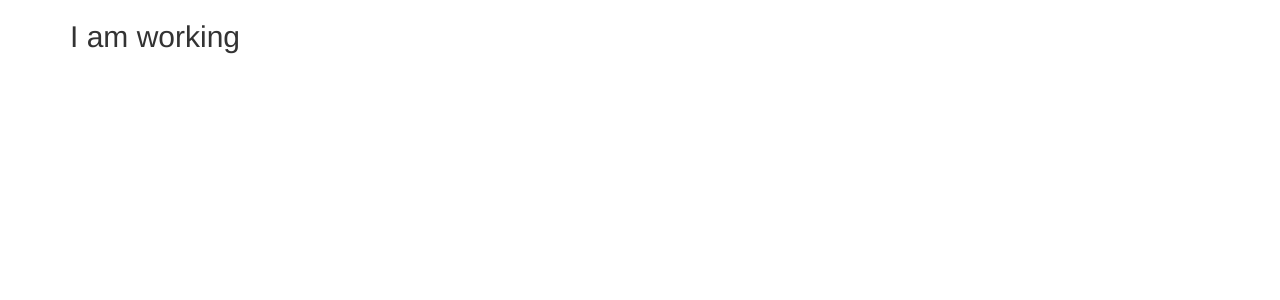
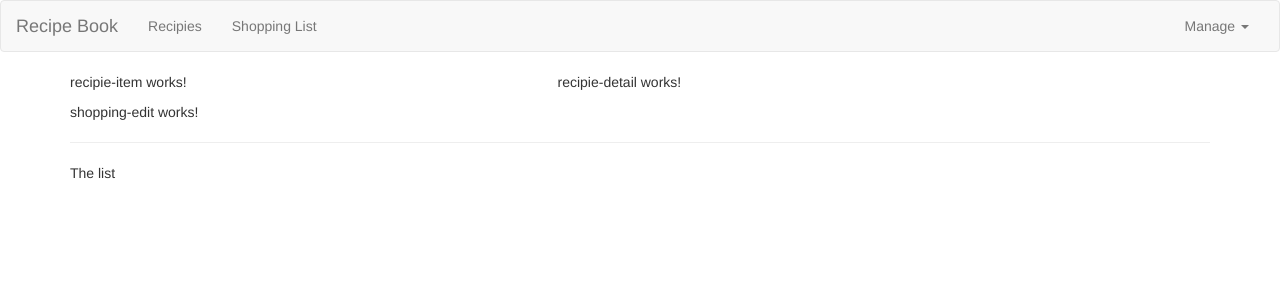
Before and after one commit to slanto/recipes, an Angular app: page / in a window 1280 px wide. Shown: the top 300 px of the page. Built offline with nearby package versions, Linux system fonts and the light colour scheme.

Commit message:
Navigation bar added

```diff
--- a/src/app/app.component.html
+++ b/src/app/app.component.html
@@ -1,7 +1,9 @@
+<app-header></app-header>
 <div class="container">
   <div class="row">
     <div class="col-md-12">
-      <h2>I am working</h2>
+      <app-recipies></app-recipies>
+      <app-shopping-list></app-shopping-list>
     </div>
   </div>
 </div>
--- a/src/app/header/header.component.html
+++ b/src/app/header/header.component.html
@@ -1,3 +1,22 @@
-<p>
-  header works!
-</p>
+<nav class="navbar navbar-default">
+  <div class="container-fluid">
+    <div class="navbar-header">
+      <a href="#" class="navbar-brand">Recipe Book</a>
+    </div>
+    <div class="collapse navbar-collapse">
+      <ul class="nav navbar-nav">
+        <li><a href="#">Recipies</a></li>
+        <li><a href="#">Shopping List</a></li>
+      </ul>
+      <ul class="nav navbar-nav navbar-right">
+        <li class="dropdown">
+          <a href="#" class="dropdown-toggle" role="button">Manage <span class="caret"></span></a>
+          <ul class="dropdown-menu">
+            <li><a href="#">Save Data</a></li>
+            <li><a href="#">Fetch Data</a></li>
+          </ul>
+        </li>
+      </ul>
+    </div>
+  </div>
+</nav>
--- a/src/app/recipies/recipie-list/recipie-list.component.html
+++ b/src/app/recipies/recipie-list/recipie-list.component.html
@@ -1,3 +1 @@
-<p>
-  recipie-list works!
-</p>
+<app-recipie-item></app-recipie-item>
--- a/src/app/recipies/recipies.component.html
+++ b/src/app/recipies/recipies.component.html
@@ -1,3 +1,8 @@
-<p>
-  recipies works!
-</p>
+<div class="row">
+  <div class="col-md-5">
+    <app-recipie-list></app-recipie-list>
+  </div>
+  <div class="col-md-7">
+    <app-recipie-detail></app-recipie-detail>
+  </div>
+</div>
--- a/src/app/shopping-list/shopping-list.component.html
+++ b/src/app/shopping-list/shopping-list.component.html
@@ -1,3 +1,3 @@
-<p>
-  shopping-list works!
-</p>
+<app-shopping-edit></app-shopping-edit>
+<hr/>
+<p>The list</p>
```
